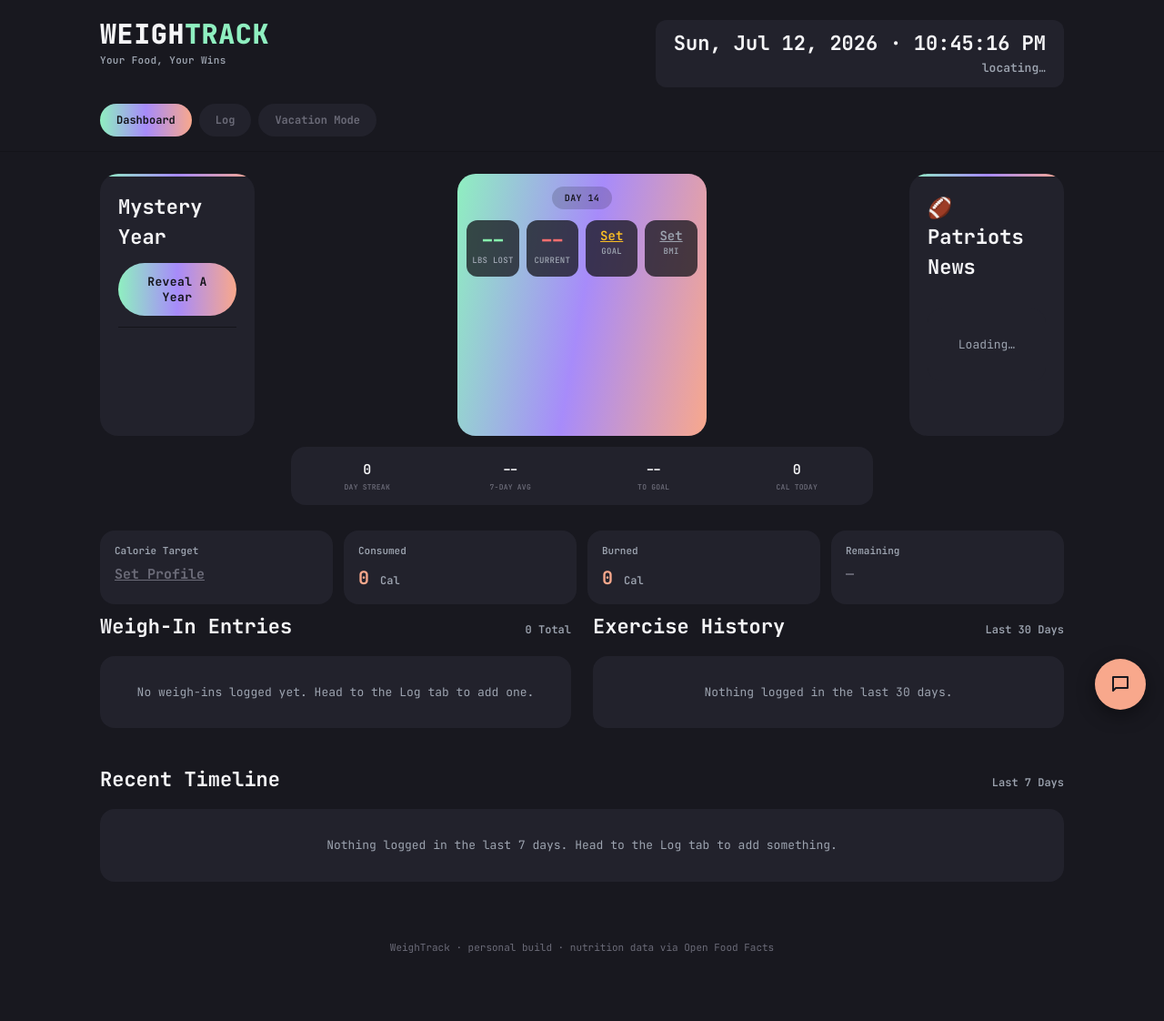
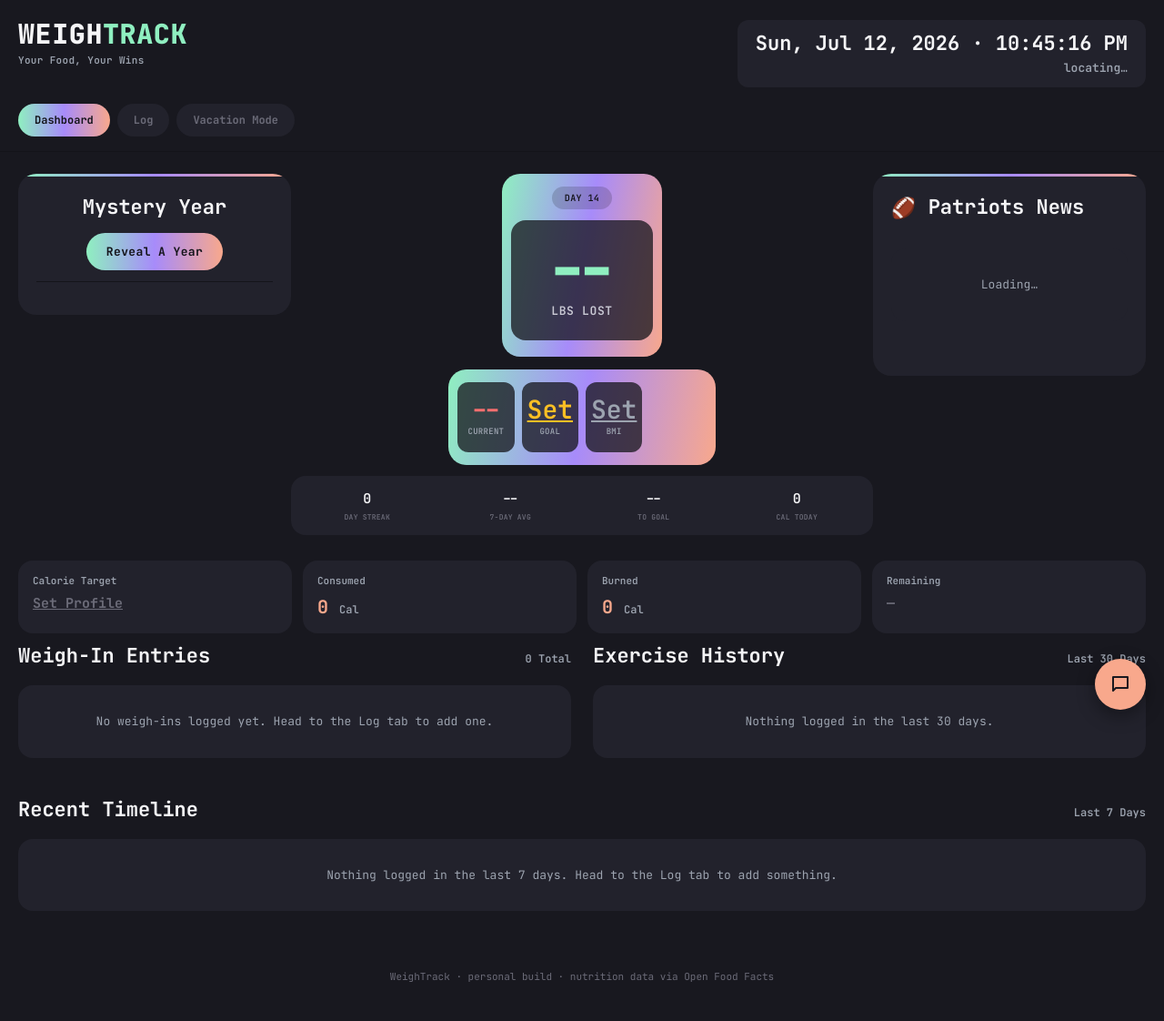
Before and after one commit to Silken8888/weighttrack, a Flask app: page / in a window 1280 px wide. Shown: the whole page at 91% size. Before the commit the page ends 1047 px from the top, so only its background shows below. Run offline with Flask 3, Linux system fonts and the light colour scheme; data comes from the database, SQL or seed files in the repository; data that the repository does not hold is empty; some libraries are stand-ins or nearby versions.

Commit message:
Add files via upload

```diff
--- a/app.py
+++ b/app.py
@@ -887,7 +887,7 @@ def _fetch_patriots_news():
         return None
 
     items = []
-    for item in root.findall("./channel/item")[:5]:
+    for item in root.findall("./channel/item")[:4]:
         title = item.findtext("title")
         link = item.findtext("link")
         pub_date = item.findtext("pubDate")
@@ -921,12 +921,22 @@ def _maybe_refresh_daily_extras(app, local_date):
     """Kicks off a background refresh if the cache is stale and nothing
     is already fetching -- always returns immediately either way, the
     route reads whatever's cached right now rather than waiting.
+
+    Patriots news is stale after 2 hours OR a new local day has
+    started, whichever comes first -- the 2-hour window alone already
+    guarantees at least daily freshness, but the day-boundary check
+    makes that an explicit, direct guarantee of its own rather than a
+    side effect of the timer.
     """
     global _daily_extras_refreshing
     with _daily_extras_lock:
         on_this_day_stale = _daily_extras_cache["on_this_day_date"] != local_date
         fetched_at = _daily_extras_cache["patriots_fetched_at"]
-        patriots_stale = fetched_at is None or (datetime.utcnow() - fetched_at) > timedelta(hours=2)
+        patriots_stale = (
+            fetched_at is None
+            or (datetime.utcnow() - fetched_at) > timedelta(hours=2)
+            or _to_local_date(fetched_at) != local_date
+        )
         if not (on_this_day_stale or patriots_stale) or _daily_extras_refreshing:
             return
         _daily_extras_refreshing = True
--- a/static/css/style.css
+++ b/static/css/style.css
@@ -40,7 +40,7 @@
   --radius-sm: 12px;
   --radius-pill: 999px;
 
-  --max-width: 1100px;
+  --max-width: 1500px;
 }
 
 @media (prefers-reduced-motion: reduce) {
@@ -638,6 +638,10 @@ button { font-family: inherit; cursor: pointer; }
   flex-wrap: wrap;
   gap: 10px;
   margin-bottom: 16px;
+}
+
+.library-header--center {
+  justify-content: center;
 }
 
 .library-header h2 {
@@ -1033,6 +1037,61 @@ button { font-family: inherit; cursor: pointer; }
   animation: pop-in 0.25s ease-out;
 }
 
+.mobile-hero__stack {
+  display: flex;
+  flex-direction: column;
+  gap: 14px;
+  max-width: 680px;
+  margin: 0 auto;
+}
+
+.mobile-hero__gradient--primary,
+.mobile-hero__gradient--secondary {
+  max-width: none;
+  margin: 0;
+}
+
+.mobile-hero__hero-stat {
+  display: flex;
+  flex-direction: column;
+  align-items: center;
+  gap: 4px;
+  background: rgba(20, 20, 26, 0.75);
+  border-radius: var(--radius-md);
+  padding: 22px 40px;
+  width: fit-content;
+  margin: 6px auto 4px;
+}
+
+.mobile-hero__hero-value {
+  font-family: var(--font-display);
+  font-weight: 800;
+  font-size: clamp(40px, 8vw, 64px);
+  line-height: 1;
+  color: var(--teal);
+}
+
+.mobile-hero__hero-label {
+  font-family: var(--font-body);
+  font-weight: 600;
+  font-size: 13px;
+  letter-spacing: 0.05em;
+  text-transform: uppercase;
+  color: var(--text-secondary);
+}
+
+.mobile-hero__numbers--three {
+  grid-template-columns: repeat(3, 1fr);
+}
+
+.mobile-hero__numbers--three .mobile-hero__stat {
+  padding: 16px 6px;
+}
+
+.mobile-hero__numbers--three .mobile-hero__value {
+  font-size: clamp(18px, 4vw, 28px);
+}
+
 .mobile-hero__gradient {
   position: relative;
   overflow: hidden;
@@ -1114,8 +1173,8 @@ button { font-family: inherit; cursor: pointer; }
 
 .mobile-hero__row {
   display: grid;
-  grid-template-columns: 1fr minmax(auto, 680px) 1fr;
-  align-items: stretch;
+  grid-template-columns: minmax(300px, 1fr) minmax(auto, 680px) minmax(300px, 1fr);
+  align-items: start;
   gap: 20px;
 }
 
@@ -1145,7 +1204,7 @@ button { font-family: inherit; cursor: pointer; }
 }
 
 .mystery-year__button {
-  align-self: flex-start;
+  align-self: center;
 }
 
 .mystery-year__reveal {
@@ -1157,9 +1216,12 @@ button { font-family: inherit; cursor: pointer; }
 }
 
 .mystery-year__year {
+  display: block;
+  text-align: center;
   font-family: var(--font-display);
   font-weight: 800;
-  font-size: 32px;
+  font-size: 34px;
+  letter-spacing: 0.02em;
   background: var(--gradient-accent);
   -webkit-background-clip: text;
   background-clip: text;
--- a/templates/dashboard.html
+++ b/templates/dashboard.html
@@ -34,7 +34,7 @@
   <section class="mobile-hero">
     <div class="mobile-hero__row">
       <div class="hero-flank hero-flank--left extras-card" id="mystery-year-card">
-        <div class="library-header">
+        <div class="library-header library-header--center">
           <h2>Mystery Year</h2>
         </div>
         <div class="mystery-year__body" id="mystery-year-body">
@@ -47,14 +47,17 @@
         </div>
       </div>
 
-      <div class="mobile-hero__gradient">
+      <div class="mobile-hero__stack">
+        <div class="mobile-hero__gradient mobile-hero__gradient--primary">
           <p class="mobile-hero__day">Day {{ days_since_start }}</p>
+          <div class="mobile-hero__hero-stat">
+            <span class="mobile-hero__hero-value">{{ pounds_lost if pounds_lost is not none else '--' }}</span>
+            <span class="mobile-hero__hero-label">Lbs Lost</span>
+          </div>
+        </div>
 
-        <div class="mobile-hero__numbers">
-          <div class="mobile-hero__stat mobile-hero__stat--green">
-            <span class="mobile-hero__value">{{ pounds_lost if pounds_lost is not none else '--' }}</span>
-            <span class="mobile-hero__label">Lbs Lost</span>
-          </div>
+        <div class="mobile-hero__gradient mobile-hero__gradient--secondary">
+          <div class="mobile-hero__numbers mobile-hero__numbers--three">
             <div class="mobile-hero__stat mobile-hero__stat--red">
               <span class="mobile-hero__value">{{ latest_weight|round(1) if latest_weight is not none else '--' }}</span>
               <span class="mobile-hero__label">Current</span>
@@ -76,6 +79,7 @@
                 <span class="mobile-hero__value mobile-hero__value--muted"><a href="{{ url_for('food_library') }}">Set</a></span>
                 <span class="mobile-hero__label">BMI</span>
               {% endif %}
+            </div>
           </div>
         </div>
       </div>
```
Also changed, not shown: README.md. Lines whose indentation alone changed are shown as unchanged.
